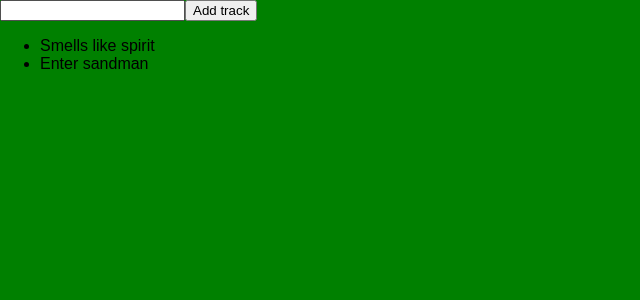
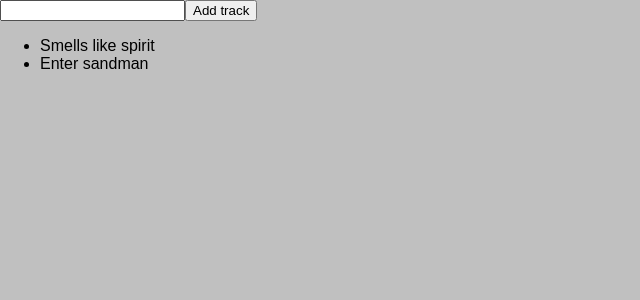
Before and after one commit to scharkin/my-react, a React (Create React App) app: page / in a window 1280 px wide. Shown: the top 300 px of the page, without its empty margins (0-640 px from the left). Built offline with nearby package versions, Linux system fonts and the light colour scheme.

Commit message:
devtools

```diff
--- a/src/index.css
+++ b/src/index.css
@@ -2,5 +2,5 @@
   margin: 0;
   padding: 0;
   font-family: sans-serif;
-  background: green;
+  background: silver;
 }
--- a/src/index.js
+++ b/src/index.js
@@ -20,7 +20,7 @@
   return state;
 }
 
-const store = createStore(playlist);
+const store = createStore(playlist, window.__REDUX_DEVTOOLS_EXTENSION__ && window.__REDUX_DEVTOOLS_EXTENSION__());
 
 ReactDOM.render(
   <Provider store={store}>
```
